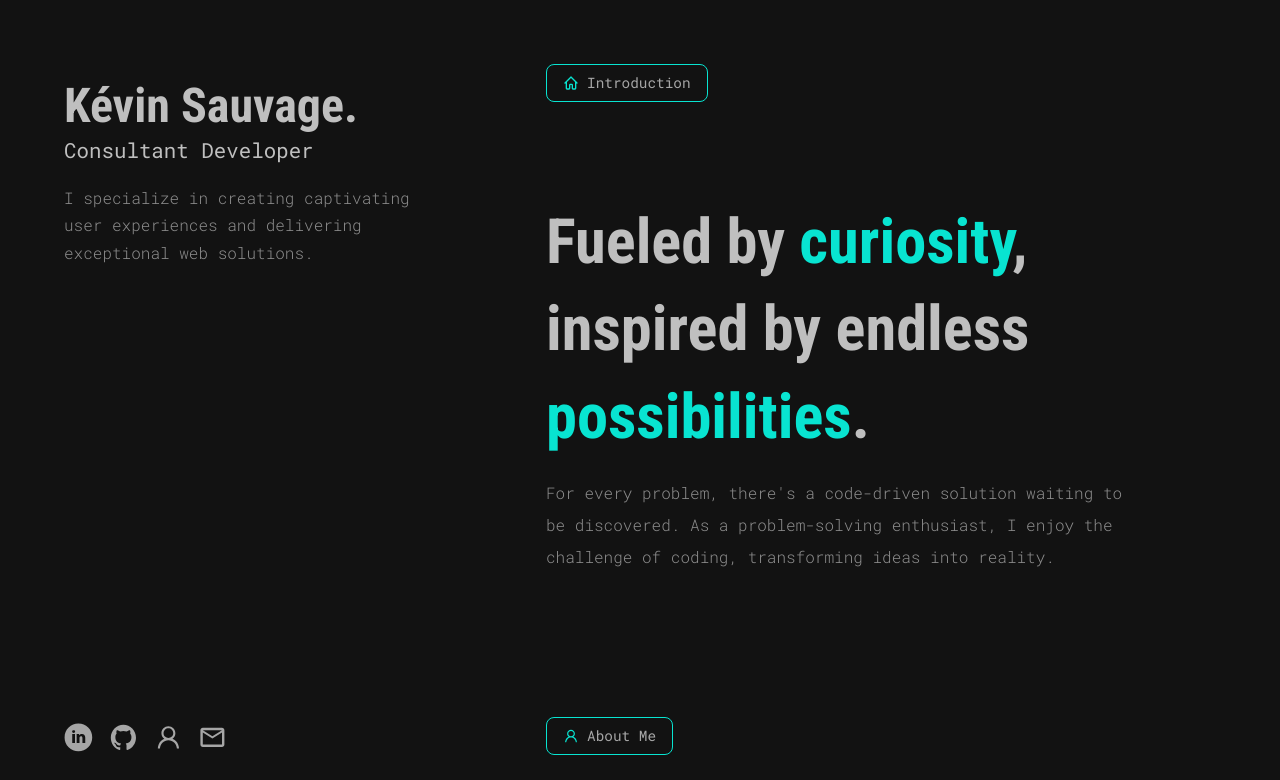
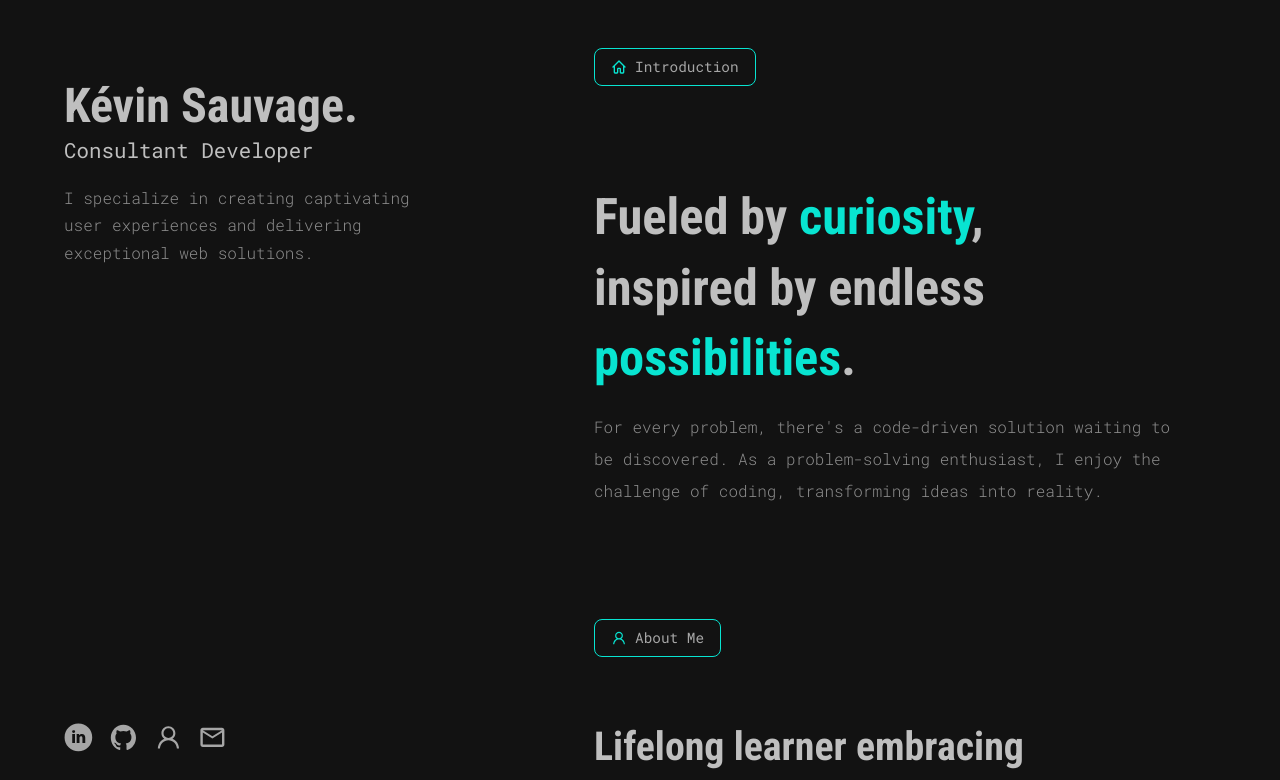
Before and after one commit to kevinsauvage/next-portfolio, a Next.js app: page / in a window 1280 px wide. Shown: the top 780 px of the page. Built offline with nearby package versions, Linux system fonts and the light colour scheme.

Commit message:
big update

```diff
--- a/src/components/Aside/Aside.module.scss
+++ b/src/components/Aside/Aside.module.scss
@@ -7,6 +7,7 @@ $offset: 3rem;
   flex-direction: column;
   justify-content: space-between;
   width: fit-content;
+  min-width: 250px;
   max-width: 370px;
   height: 100vh;
   padding: 5rem 0 3rem 0;
--- a/src/components/ContactForm/ContactForm.module.scss
+++ b/src/components/ContactForm/ContactForm.module.scss
@@ -7,7 +7,7 @@
     gap: 3rem;
     width: 100%;
 
-    @include respond(mobile_l) {
+    @include respond(laptop_s) {
       flex-direction: column;
       gap: 0rem;
     }
--- a/src/components/FloatingNav/FloatingNav.module.scss
+++ b/src/components/FloatingNav/FloatingNav.module.scss
@@ -1,7 +1,8 @@
 .nav {
   width: fit-content;
+  margin: 4rem 0;
 
-  @include respond(laptop_s) {
+  @include respond(tablet) {
     display: none;
   }
 }
--- a/src/components/PageLayout/PageLayout.module.scss
+++ b/src/components/PageLayout/PageLayout.module.scss
@@ -4,7 +4,11 @@
   .container {
     display: flex;
     justify-content: space-evenly;
-    gap: 4rem;
+    gap: 10rem;
+
+    @include respond(laptop_s) {
+      gap: 5rem;
+    }
 
     @include respond(tablet) {
       display: block;
--- a/src/components/_scopes/section/Section/Section.module.scss
+++ b/src/components/_scopes/section/Section/Section.module.scss
@@ -5,19 +5,13 @@
   max-width: 800px;
   height: fit-content;
   margin: 0 auto;
-  padding: 3rem;
+  padding: 2rem 0;
 
   header {
     margin-bottom: 2rem;
   }
 
   @include respond(laptop_s) {
-    margin-left: unset;
-    padding: 3rem 2rem;
-  }
-
-  @include respond(tablet) {
-    margin-left: unset;
-    padding: 3rem 0rem;
+    padding: 3rem 0;
   }
 }
--- a/src/sections/Banner/Banner.module.scss
+++ b/src/sections/Banner/Banner.module.scss
@@ -1,6 +1,6 @@
 .Banner {
   h1 {
-    @include font-size(2.4rem, 5rem);
+    @include font-size(2rem, 4rem);
 
     max-width: 750px;
     margin-bottom: 1rem;
--- a/src/sections/Projects/Project/Project.module.scss
+++ b/src/sections/Projects/Project/Project.module.scss
@@ -3,7 +3,7 @@
   display: flex;
   gap: 1rem;
   width: 100%;
-  min-width: 400px;
+  min-width: 200px;
   height: fit-content;
   padding: 1.5rem;
   overflow: hidden;
```
